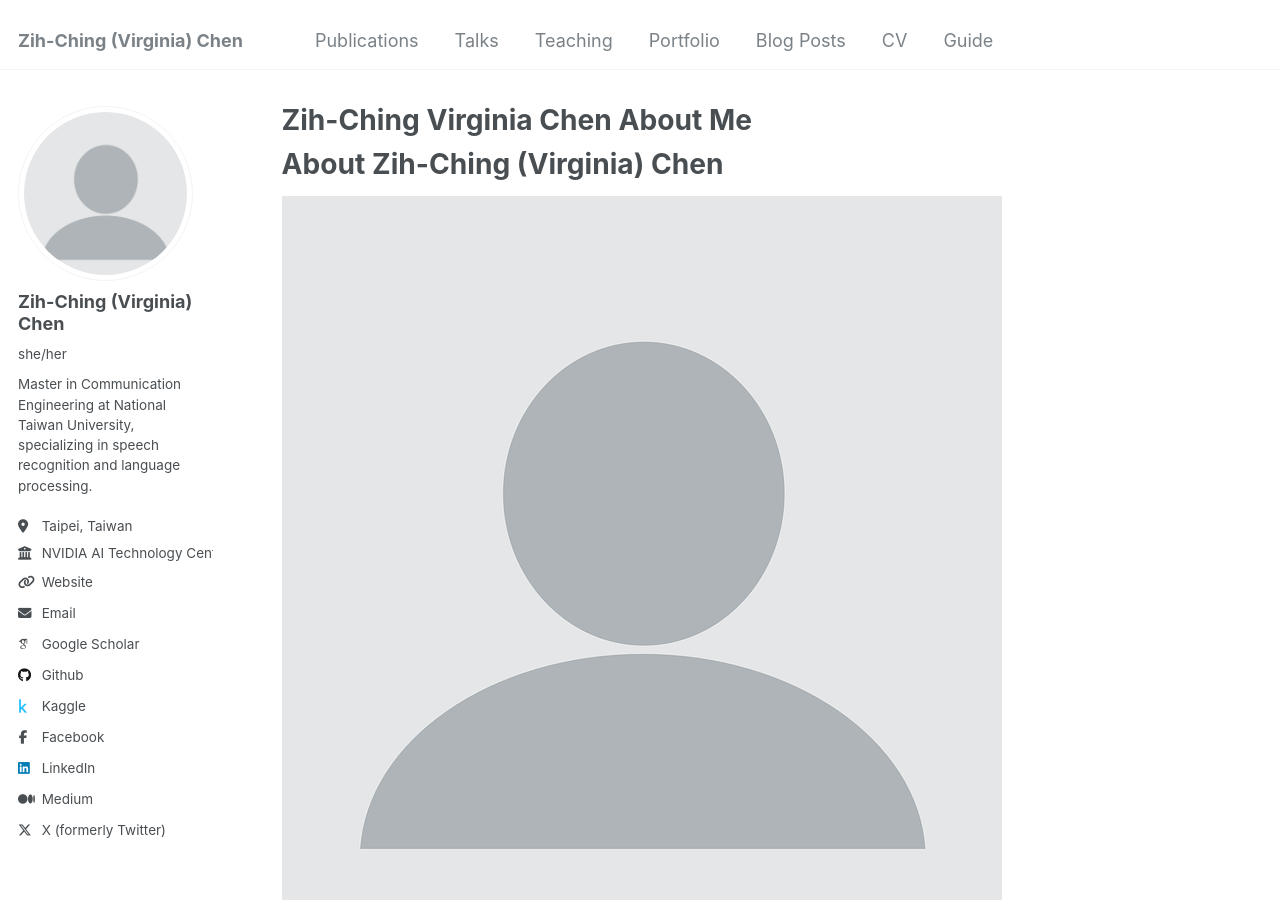
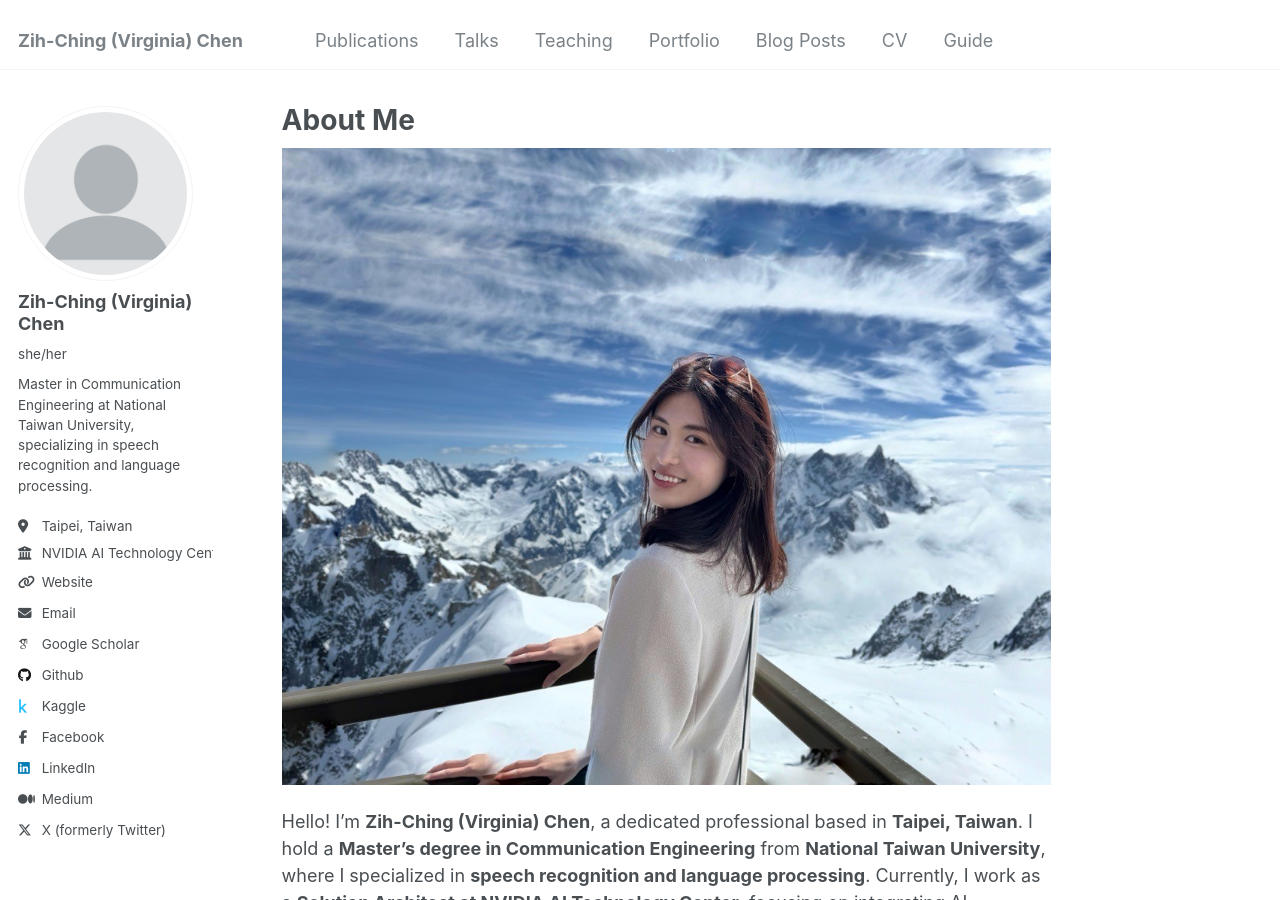
Before and after one commit to virginiakm1988/virginiakm1988.github.io, a Jekyll site: the page built from _pages/about.md, in a window 1280 px wide and 900 px high. Built offline with Jekyll 4.4.1, drawn with Linux system fonts in a browser that asks for light colours; some web fonts are replaced.

Commit message:
Update about.md

```diff
--- a/_pages/about.md
+++ b/_pages/about.md
@@ -1,6 +1,6 @@
 ---
 permalink: /
-title: "Zih-Ching Virginia Chen About Me"
+title: "About Me"
 author_profile: true
 redirect_from:
   - /about/
@@ -8,9 +8,7 @@ redirect_from:
 ---
 
 
-# About Zih-Ching (Virginia) Chen
-
-![Profile Picture](/images/profile.png)
+![Profile Picture](/images/profile.jpg)
 
 Hello! I'm **Zih-Ching (Virginia) Chen**, a dedicated professional based in **Taipei, Taiwan**. I hold a **Master's degree in Communication Engineering** from **National Taiwan University**, where I specialized in **speech recognition and language processing**. Currently, I work as a **Solution Architect at NVIDIA AI Technology Center**, focusing on integrating AI technologies into various research workflows.
 
```
